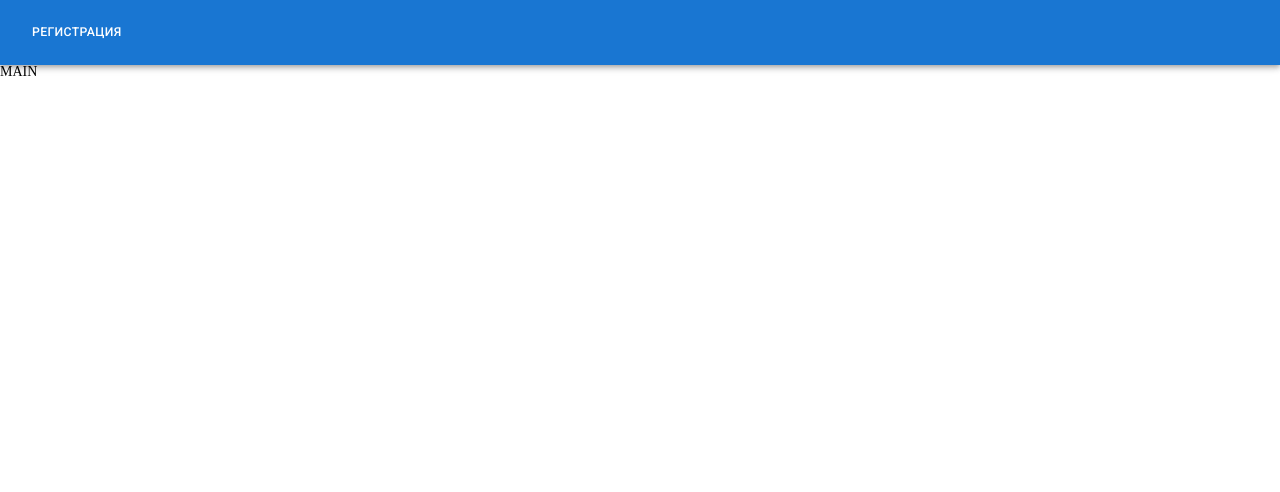
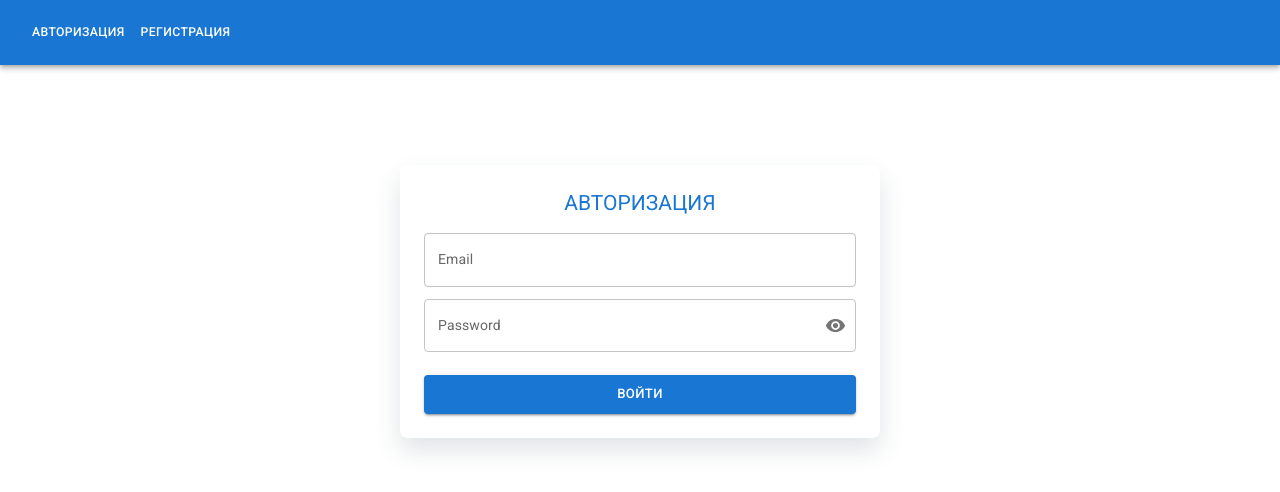
Before and after one commit to SergeyFF3/Forms-And-Validation, a React (Vite) app: page / in a window 1280 px wide. Shown: the top 492 px of the page. Built offline with nearby package versions, Linux system fonts and the light colour scheme.

Commit message:
added yup, FormWrapper, auth on AuthPage

```diff
--- a/package.json
+++ b/package.json
@@ -15,7 +15,8 @@
     "react": "^18.2.0",
     "react-dom": "^18.2.0",
     "react-router": "^6.21.3",
-    "react-router-dom": "^6.21.3"
+    "react-router-dom": "^6.21.3",
+    "yup": "^1.3.3"
   },
   "devDependencies": {
     "@emotion/react": "^11.11.3",
--- /dev/null
+++ b/src/components/FormWrapper/FormWrapper.css
@@ -0,0 +1,5 @@
+.FormWrapper {
+  padding: 24px;
+  box-shadow: 0 12px 24px 0 rgba(45, 73, 88, 0.15);
+  border-radius: 8px;
+}
--- /dev/null
+++ b/src/components/FormWrapper/FormWrapper.tsx
@@ -0,0 +1,24 @@
+import { FC, ReactNode } from 'react';
+import { Box, Typography } from '@mui/material';
+import './FormWrapper.css';
+
+interface IFormWrapper {
+  children: ReactNode;
+  title: string;
+  boxWidth: string;
+}
+
+export const FormWrapper: FC<IFormWrapper> = ({
+  children,
+  title,
+  boxWidth,
+}) => (
+  <Box className="FormWrapper" width={boxWidth}>
+    <Box marginBottom="8px">
+      <Typography align="center" variant="h5" color="primary">
+        {title}
+      </Typography>
+    </Box>
+    {children}
+  </Box>
+);
--- /dev/null
+++ b/src/components/FormWrapper/index.ts
@@ -0,0 +1 @@
+export { FormWrapper } from './FormWrapper';
--- a/src/components/Navbar/model/selector/getNavbarList.tsx
+++ b/src/components/Navbar/model/selector/getNavbarList.tsx
@@ -5,6 +5,10 @@ export interface INavbarList {
 
 export const NavbarList: INavbarList[] = [
   {
+    path: '/',
+    text: 'Авторизация',
+  },
+  {
     path: '/reg',
     text: 'Регистрация',
   },
--- /dev/null
+++ b/src/pages/AuthPage/AuthPage.tsx
@@ -0,0 +1,112 @@
+import {
+  Box,
+  Button,
+  FormControl,
+  FormHelperText,
+  IconButton,
+  InputAdornment,
+  InputLabel,
+  OutlinedInput,
+  TextField,
+} from '@mui/material';
+import { Visibility, VisibilityOff } from '@mui/icons-material';
+import { Form, Formik } from 'formik';
+import { validationSchema } from './validationSchema';
+import { useState } from 'react';
+import { FormWrapper } from '../../components/FormWrapper';
+
+const initialValues = {
+  email: '',
+  password: '',
+};
+
+export const AuthPage = () => {
+  const [showPassword, setShowPassword] = useState(false);
+
+  const handleClickShowPassword = () => setShowPassword((show) => !show);
+
+  const handleMouseDownPassword = (
+    event: React.MouseEvent<HTMLButtonElement>,
+  ) => {
+    event.preventDefault();
+  };
+
+  return (
+    <FormWrapper title="АВТОРИЗАЦИЯ" boxWidth="480px">
+      <Formik
+        validationSchema={validationSchema}
+        validateOnBlur
+        initialValues={initialValues}
+        onSubmit={(values, { setSubmitting }) => {
+          alert('Вы авторизовались'),
+            (values.email = ''),
+            (values.password = ''),
+            setSubmitting(false);
+        }}
+      >
+        {({ values, errors, touched, isValid, handleChange, handleBlur }) => (
+          <Form>
+            <TextField
+              label="Email"
+              name="email"
+              type="text"
+              margin="dense"
+              fullWidth
+              value={values.email}
+              onChange={handleChange}
+              onBlur={handleBlur}
+              error={Boolean(errors.email) && touched.email}
+              helperText={errors.email && touched.email && errors.email}
+            />
+
+            <FormControl variant="outlined" margin="dense" fullWidth>
+              <InputLabel
+                htmlFor="password"
+                error={Boolean(errors.password) && touched.password}
+              >
+                Password
+              </InputLabel>
+              <OutlinedInput
+                label="password"
+                name="password"
+                type={showPassword ? 'text' : 'password'}
+                value={values.password}
+                onChange={handleChange}
+                onBlur={handleBlur}
+                error={Boolean(errors.password) && touched.password}
+                endAdornment={
+                  <InputAdornment position="end">
+                    <IconButton
+                      onClick={handleClickShowPassword}
+                      onMouseDown={handleMouseDownPassword}
+                      edge="end"
+                    >
+                      {showPassword ? <VisibilityOff /> : <Visibility />}
+                    </IconButton>
+                  </InputAdornment>
+                }
+              />
+              <FormHelperText
+                error={Boolean(errors.password) && touched.password}
+              >
+                {errors.password && touched.password && errors.password}
+              </FormHelperText>
+            </FormControl>
+
+            <Box marginTop="16px">
+              <Button
+                variant="contained"
+                type="submit"
+                size="large"
+                fullWidth
+                disabled={!isValid}
+              >
+                Войти
+              </Button>
+            </Box>
+          </Form>
+        )}
+      </Formik>
+    </FormWrapper>
+  );
+};
--- /dev/null
+++ b/src/pages/AuthPage/index.ts
@@ -0,0 +1 @@
+export { AuthPage } from './AuthPage';
--- /dev/null
+++ b/src/pages/AuthPage/validationSchema.ts
@@ -0,0 +1,9 @@
+import * as yup from 'yup';
+
+export const validationSchema = yup.object().shape({
+  email: yup.string().required('Обязательное поле').email('Некорректный адрес'),
+  password: yup
+    .string()
+    .required('Обязательное поле')
+    .min(5, 'Минимум 5 символов'),
+});
--- a/src/pages/MainPage/MainPage.tsx
+++ /dev/null
@@ -1 +0,0 @@
-export const MainPage = () => <p>MAIN</p>;
--- a/src/pages/MainPage/index.ts
+++ /dev/null
@@ -1 +0,0 @@
-export { MainPage } from './MainPage';
--- a/src/provider/AppProvider.tsx
+++ b/src/provider/AppProvider.tsx
@@ -1,3 +1,4 @@
+import { Box } from '@mui/material';
 import { Suspense } from 'react';
 import { Route, RouteProps, Routes } from 'react-router';
 import { routeConfig } from './routeConfig';
@@ -9,5 +10,15 @@ export const AppRouter = () => {
     return <Route key={route.path} path={route.path} element={element} />;
   };
 
-  return <Routes>{Object.values(routeConfig).map(renderWithWrapper)}</Routes>;
+  return (
+    <Box
+      sx={{
+        display: 'flex',
+        justifyContent: 'center',
+        marginTop: '100px',
+      }}
+    >
+      <Routes>{Object.values(routeConfig).map(renderWithWrapper)}</Routes>
+    </Box>
+  );
 };
--- a/src/provider/routeConfig.tsx
+++ b/src/provider/routeConfig.tsx
@@ -1,21 +1,21 @@
 import { RouteProps } from 'react-router';
-import { MainPage } from '../pages/MainPage';
+import { AuthPage } from '../pages/AuthPage';
 import { Registration } from '../pages/Registration';
 
 export enum AppRoutes {
-  MAIN = 'main',
+  AUTH = 'auth',
   REGISTRATION = 'registration',
 }
 
 export const RoutePath: Record<AppRoutes, string> = {
-  [AppRoutes.MAIN]: '/',
+  [AppRoutes.AUTH]: '/',
   [AppRoutes.REGISTRATION]: '/reg',
 };
 
 export const routeConfig: Record<AppRoutes, RouteProps> = {
-  [AppRoutes.MAIN]: {
-    path: RoutePath.main,
-    element: <MainPage />,
+  [AppRoutes.AUTH]: {
+    path: RoutePath.auth,
+    element: <AuthPage />,
   },
   [AppRoutes.REGISTRATION]: {
     path: RoutePath.registration,
```
Also changed, not shown: 1 other file (tests, documents, lock files or other folders).
